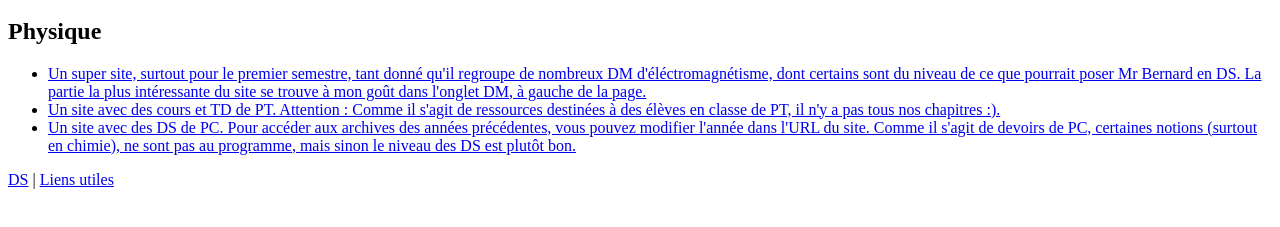
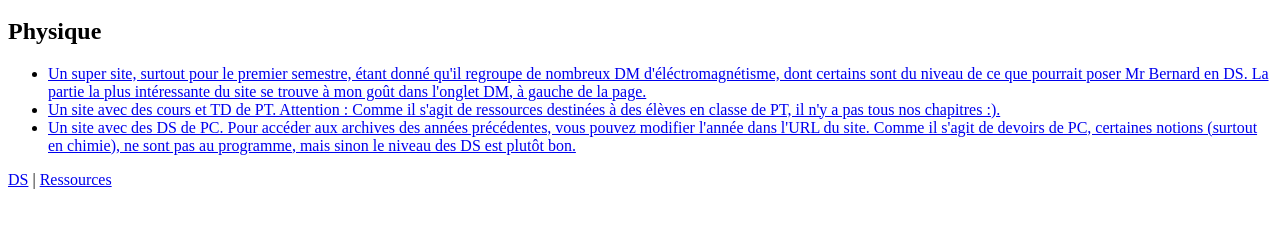
Before and after one commit to Babou-69/ArchivesCapECL, a plain HTML site: page liens.html in a window 1280 px wide. Shown: the part 239-466 px from the top of the page. Drawn offline with Linux system fonts and the light colour scheme.

Commit message:
Corrected some errors (yes, sometimes even I can make some)

```diff
--- a/liens.html
+++ b/liens.html
@@ -18,13 +18,13 @@
   </ul>
   <h2> Physique </h1>
   <ul>
-    <li><a href="https://prepanouar.wordpress.com/dm-delectromagnetisme/" target="_blank">Un super site, surtout pour le premier semestre, tant donné qu'il regroupe de nombreux DM d'éléctromagnétisme, dont certains sont du niveau de ce que pourrait poser Mr Bernard en DS. La partie la plus intéressante du site se trouve à mon goût dans l'onglet DM, à gauche de la page.</a></li>
+    <li><a href="https://prepanouar.wordpress.com/dm-delectromagnetisme/" target="_blank">Un super site, surtout pour le premier semestre, étant donné qu'il regroupe de nombreux DM d'éléctromagnétisme, dont certains sont du niveau de ce que pourrait poser Mr Bernard en DS. La partie la plus intéressante du site se trouve à mon goût dans l'onglet DM, à gauche de la page.</a></li>
     <li><a href="http://etienne-thibierge.fr/cours-td-pt.php" target="_blank">Un site avec des cours et TD de PT. Attention : Comme il s'agit de ressources destinées à des élèves en classe de PT, il n'y a pas tous nos chapitres :).</a></li>
     <li><a href="http://pcjoffre.fr/devoirs-2022-2023/" target="_blank">Un site avec des DS de PC. Pour accéder aux archives des années précédentes, vous pouvez modifier l'année dans l'URL du site. Comme il s'agit de devoirs de PC, certaines notions (surtout en chimie), ne sont pas au programme, mais sinon le niveau des DS est plutôt bon.</a></li>
   </ul>
   <nav>
     <a href="index.html">DS</a> |
-    <a href="liens.html">Liens utiles</a>
+    <a href="ressources.html">Ressources</a>
   </nav>
 </body>
 </html>
```
